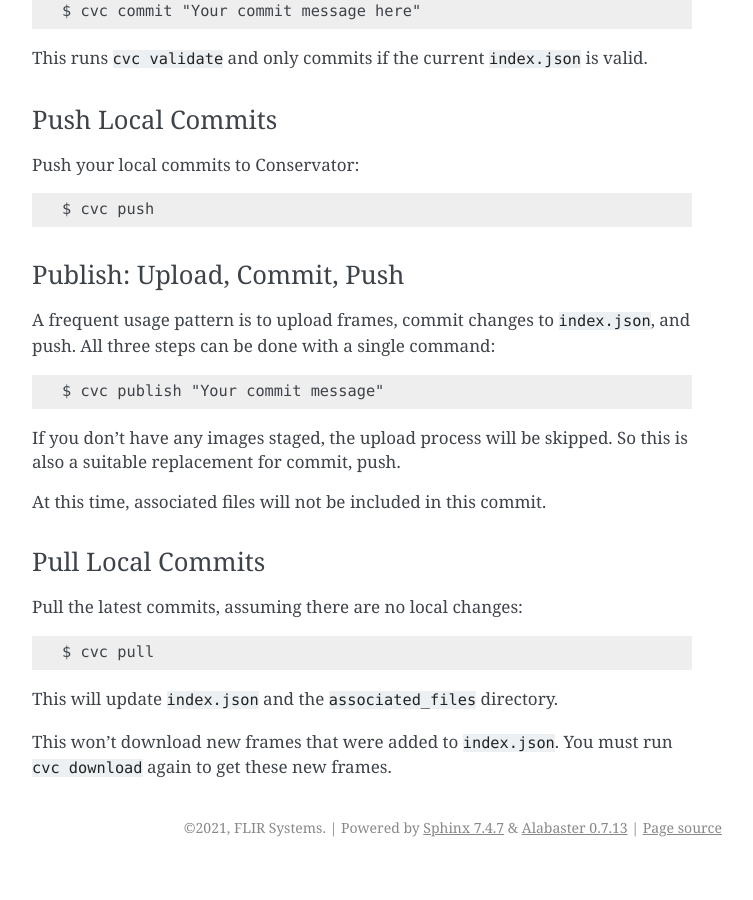
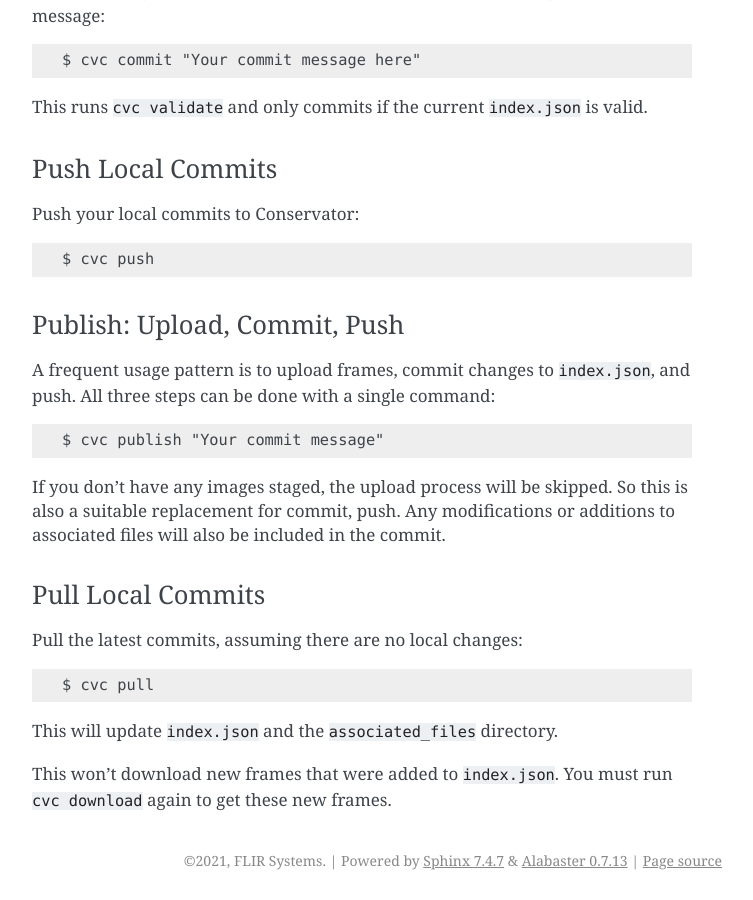
Before and after one commit to FLIR/conservator-cli, a Sphinx documentation site: the page built from docs/usage/cvc_guide.rst, in a window 1280 px wide and 900 px high, scrolled down 6389 px. Shown: the whole window, without its empty margins (388-1141 px from the left). Built offline with Sphinx 7.4.7, drawn with Linux system fonts in a browser that asks for light colours; before the commit the page ends 7256 px from its top, so only the background shows below that; some of the changed text lies outside the part shown.

Commit message:
document adding new associated files with cvc publish

```diff
--- a/docs/usage/cvc_guide.rst
+++ b/docs/usage/cvc_guide.rst
@@ -40,8 +40,10 @@
     $ cd "DATASET NAME/"     # the default directory is the name of the dataset
     $ cvc download           # download media
 
-Now, you can make modifications to ``index.json`` or ``associated_files``. Then,
-publish your changes::
+Now, you can make modifications to ``index.json`` or ``associated_files``. In
+addition to modifying existing associated files, you can add one or more new
+associated files by copying them into the ``associated_files`` subdirectory.
+Then, publish your changes::
 
     $ cvc publish "Your commit message here"
 
@@ -297,8 +299,8 @@
 
 If you don't have any images staged, the upload process will be skipped.
 So this is also a suitable replacement for commit, push.
-
-At this time, associated files will not be included in this commit.
+Any modifications or additions to associated files will also be included
+in the commit.
 
 
 Pull Local Commits
```
